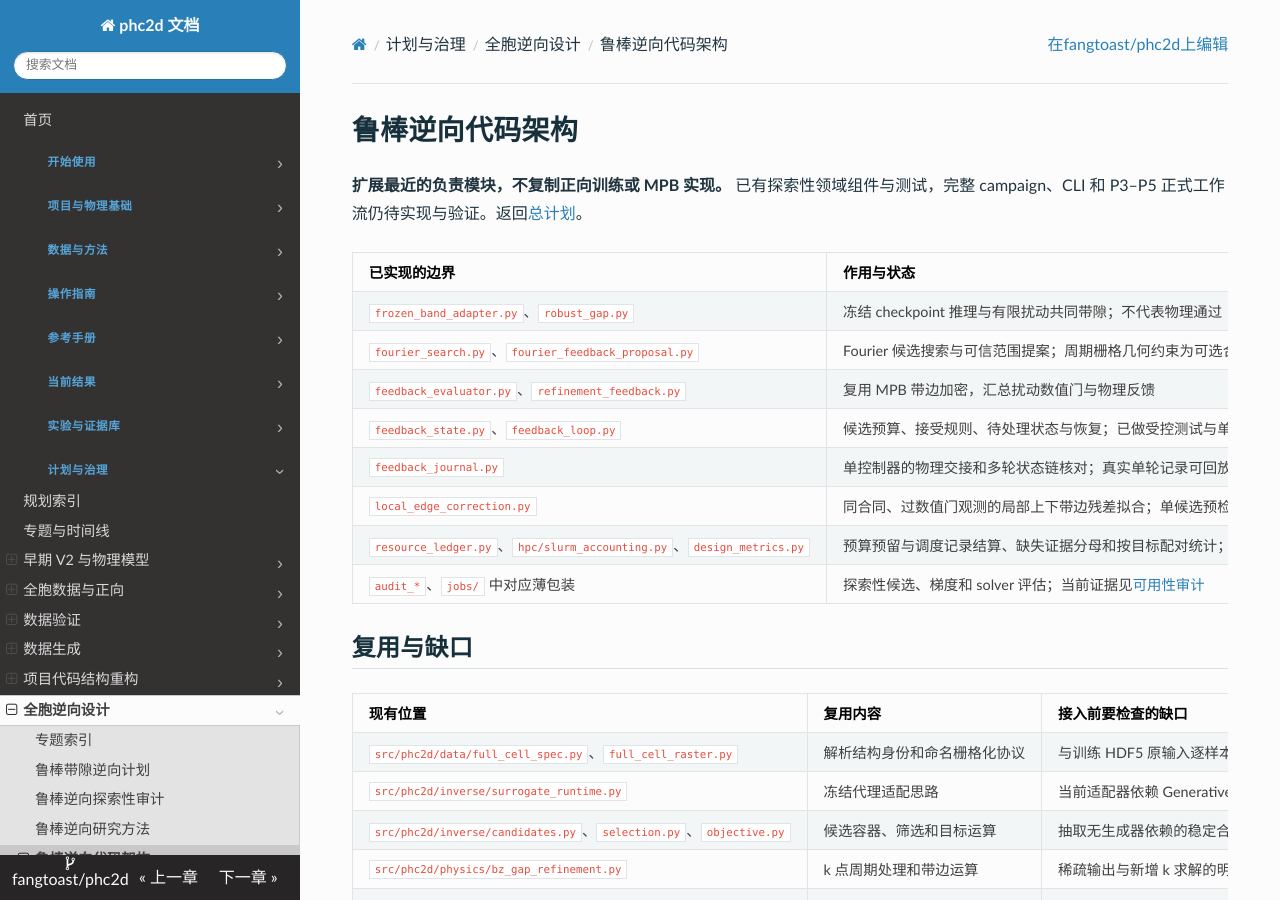
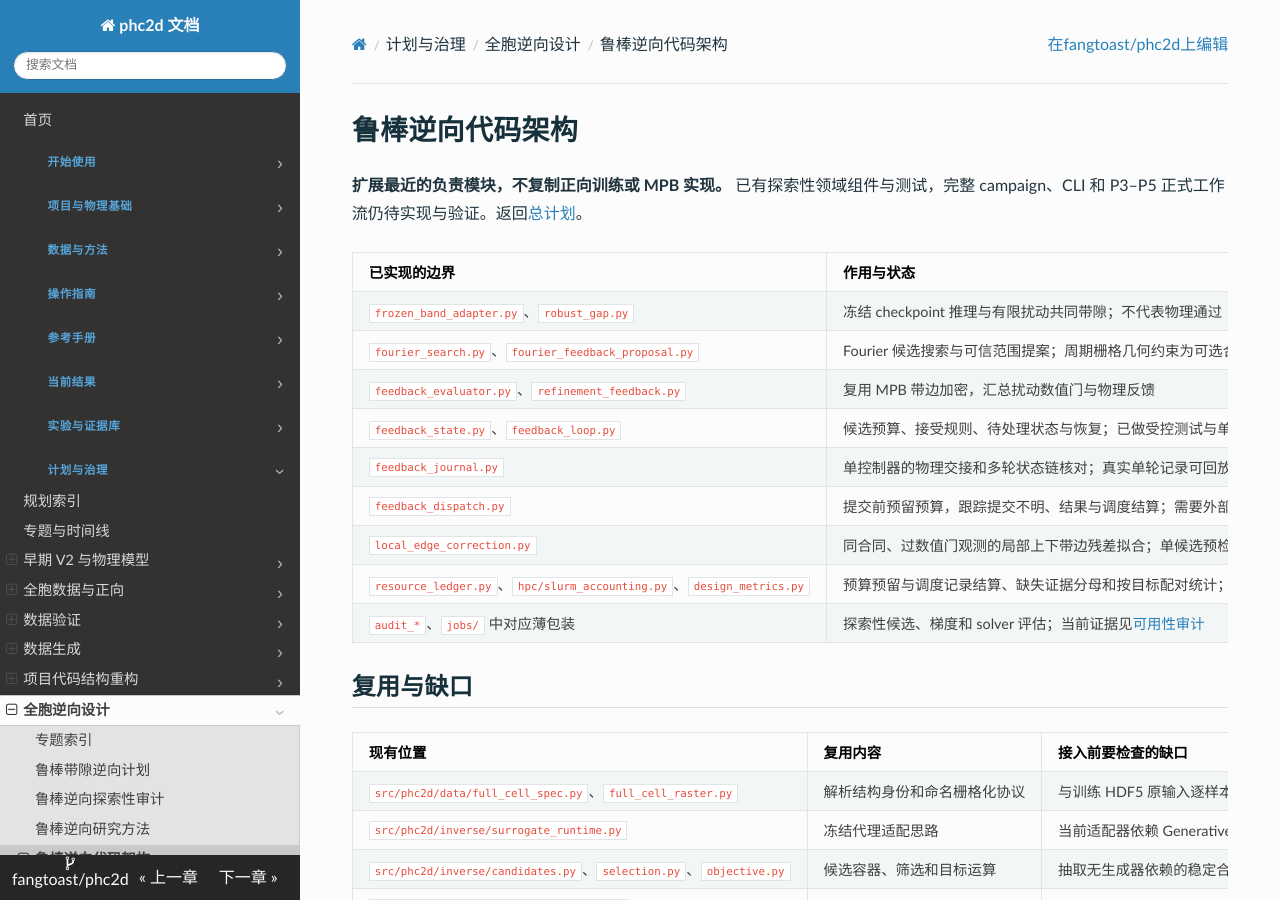
Before and after one commit to fangtoast/phc2d, an MkDocs documentation site: the page built from docs/planning/鲁棒带隙逆向/代码架构.md, in a window 1280 px wide and 900 px high. Built offline with MkDocs 1.6.1, drawn with Linux system fonts in a browser that asks for light colours.

Commit message:
Document inverse feedback dispatch boundary

```diff
--- a/docs/planning/鲁棒带隙逆向/代码架构.md
+++ b/docs/planning/鲁棒带隙逆向/代码架构.md
@@ -33,6 +33,7 @@ related_results:
 | `feedback_evaluator.py`、`refinement_feedback.py` | 复用 MPB 带边加密，汇总扰动数值门与物理反馈 |
 | `feedback_state.py`、`feedback_loop.py` | 候选预算、接受规则、待处理状态与恢复；已做受控测试与单候选真实交接预检，未完成多轮真实 campaign |
 | `feedback_journal.py` | 单控制器的物理交接和多轮状态链核对；真实单轮记录可回放，多轮目前为受控测试 |
+| `feedback_dispatch.py` | 提交前预留预算，跟踪提交不明、结果与调度结算；需要外部持久化、单控制器及原始证据核验，真实调度记录仅做离线回放 |
 | `local_edge_correction.py` | 同合同、过数值门观测的局部上下带边残差拟合；单候选预检有接受与拒绝例，尚无可推广的在线成本收益证据 |
 | `resource_ledger.py`、`hpc/slurm_accounting.py`、`design_metrics.py` | 预算预留与调度记录结算、缺失证据分母和按目标配对统计；不替代正式 campaign 控制器 |
 | `audit_*`、`jobs/` 中对应薄包装 | 探索性候选、梯度和 solver 评估；当前证据见[可用性审计](../../results/inverse/鲁棒带隙逆向可用性审计.md) |
```
